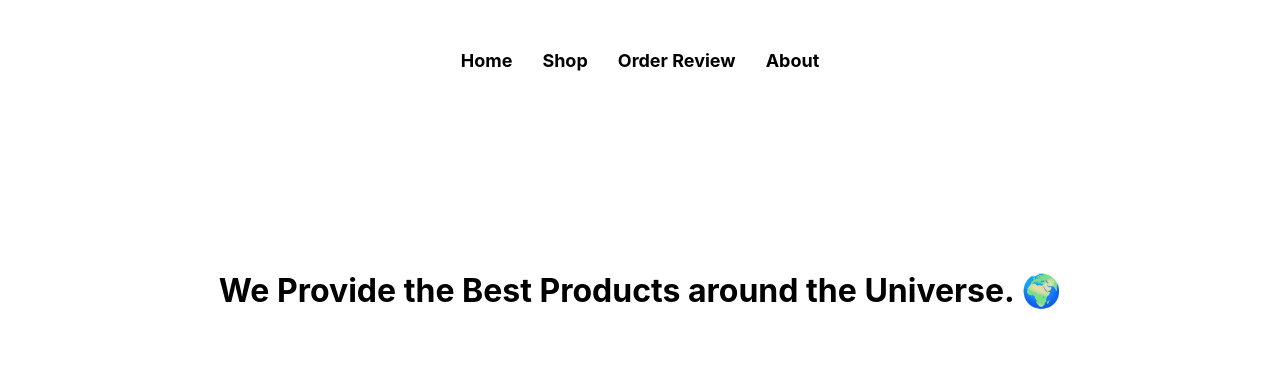
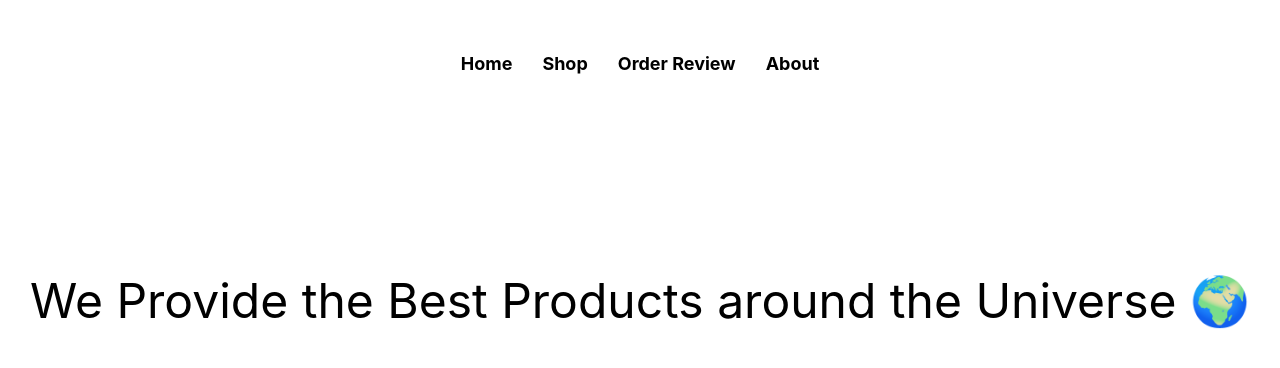
Before and after one commit to RiyaadHossain/ModulePractice-54, a React (Create React App) app: page /about in a window 1280 px wide. Shown: the top 368 px of the page. Built offline with nearby package versions, Linux system fonts and the light colour scheme.

Commit message:
Product Designed

```diff
--- a/package.json
+++ b/package.json
@@ -8,6 +8,7 @@
     "@testing-library/user-event": "^13.5.0",
     "react": "^18.0.0",
     "react-dom": "^18.0.0",
+    "react-icons": "^4.3.1",
     "react-router-dom": "^6.3.0",
     "react-scripts": "5.0.0",
     "web-vitals": "^2.1.4"
--- /dev/null
+++ b/postcss.config.js
@@ -0,0 +1,6 @@
+module.exports = {
+  plugins: {
+    tailwindcss: {},
+    autoprefixer: {},
+  },
+}
--- a/src/App.js
+++ b/src/App.js
@@ -5,6 +5,7 @@ import Header from './Components/Header/Header';
 import Home from './Components/Home/Home';
 import OrderReview from './Components/OrderReview/OrderReview';
 import Shop from './Components/Shop/Shop';
+import ProductDetails from './ProductDetails/ProductDetails';
 
 function App() {
   return (
@@ -12,7 +13,8 @@ function App() {
       <Header />
       <Routes>
         <Route path='/' element={<Home/> }/>
-        <Route path='/shop' element={<Shop/> }/>
+        <Route path='/shop' element={<Shop />} />
+        <Route path='/productdetails:id' element={<ProductDetails/>}/>
         <Route path='/orderreview' element={<OrderReview/> }/>
         <Route path='about' element={<About/> }/>
       </Routes>
--- a/src/Components/About/About.jsx
+++ b/src/Components/About/About.jsx
@@ -3,7 +3,7 @@ import React from 'react';
 const About = () => {
     return (
         <div>
-            <h1>We Provide the Best Products around the Universe. 🌍 </h1>
+            <h1 className='text-5xl'>We Provide the Best Products around the Universe 🌍 </h1>
         </div>
     );
 };
--- a/src/Components/Cart/Cart.jsx
+++ b/src/Components/Cart/Cart.jsx
@@ -3,7 +3,7 @@ import React from 'react';
 const Cart = () => {
     return (
         <div>
-            <h3>Cart</h3>
+            <h3 className='text-3xl'>Cart</h3>
         </div>
     );
 };
--- a/src/Components/Home/Home.jsx
+++ b/src/Components/Home/Home.jsx
@@ -3,7 +3,7 @@ import React from 'react';
 const Home = () => {
     return (
         <div>
-            <h1>This is Home 🏠</h1>
+            <h1 className='text-5xl'>This is Home 🏠</h1>
         </div>
     );
 };
--- a/src/Components/Product/Product.jsx
+++ b/src/Components/Product/Product.jsx
@@ -1,9 +1,17 @@
 import React from 'react';
+import { Link } from 'react-router-dom';
+import { FaCartPlus } from 'react-icons/fa';
 
-const Product = ({product}) => {
+const Product = ({ product }) => {
+    const {title, image, price, id} = product
     return (
-        <div>
-            <h3>{product.title}</h3>
+        <div className='border rounded-md bg-cyan-100 p-8'>
+            <img className='w-30 rounded-md h-40 object-cover mx-auto' src={image} alt="" />
+            <div className='mt-7 mb-3'>
+            <h3 className='text-2xl'>{title}</h3>
+                <p className='mt-3 text-xl'><strong>Price:</strong> ${price}</p>
+           </div>
+               <div className='mx-auto w-full'> <Link className='bg-cyan-600 inline-block text-2xl p-2 text-white ' to={`/productdetails${id}`}><FaCartPlus/></Link></div>
         </div>
     );
 };
--- a/src/Components/Shop/Shop.jsx
+++ b/src/Components/Shop/Shop.jsx
@@ -10,7 +10,7 @@ const Shop = () => {
   }, []);
   return (
     <div>
-          <div className="shop-container">
+          <div className="shop-container grid grid-cols-1 md:grid-cols-2 lg:grid-cols-3 mx-auto gap-4 container">
           {
               products.map(product => <Product key={product.id} product={product}/>)
           }
--- /dev/null
+++ b/src/ProductDetails/ProductDetails.jsx
@@ -0,0 +1,11 @@
+import React from 'react';
+
+const ProductDetails = () => {
+    return (
+        <div>
+            <h1>Here is the Details of the Selected Product 🥽</h1>
+        </div>
+    );
+};
+
+export default ProductDetails;
--- a/src/index.css
+++ b/src/index.css
@@ -1,3 +1,6 @@
+@tailwind base;
+@tailwind components;
+@tailwind utilities;
 body {
   margin: 0;
   font-family: -apple-system, BlinkMacSystemFont, 'Segoe UI', 'Roboto', 'Oxygen',
--- /dev/null
+++ b/tailwind.config.js
@@ -0,0 +1,9 @@
+module.exports = {
+  content: [
+    "./src/**/*.{js,jsx,ts,tsx}",
+  ],
+  theme: {
+    extend: {},
+  },
+  plugins: [],
+}
```
Also changed, not shown: 1 other file (tests, documents, lock files or other folders).
